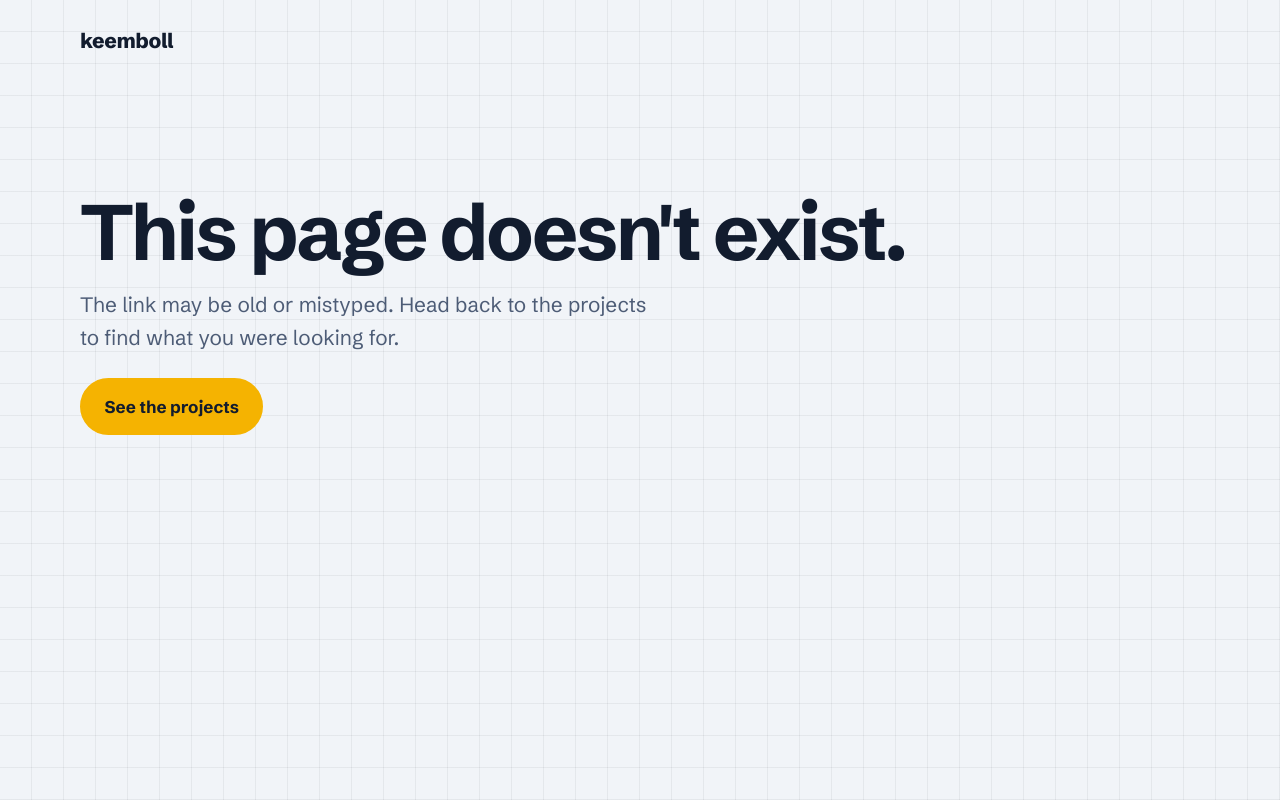
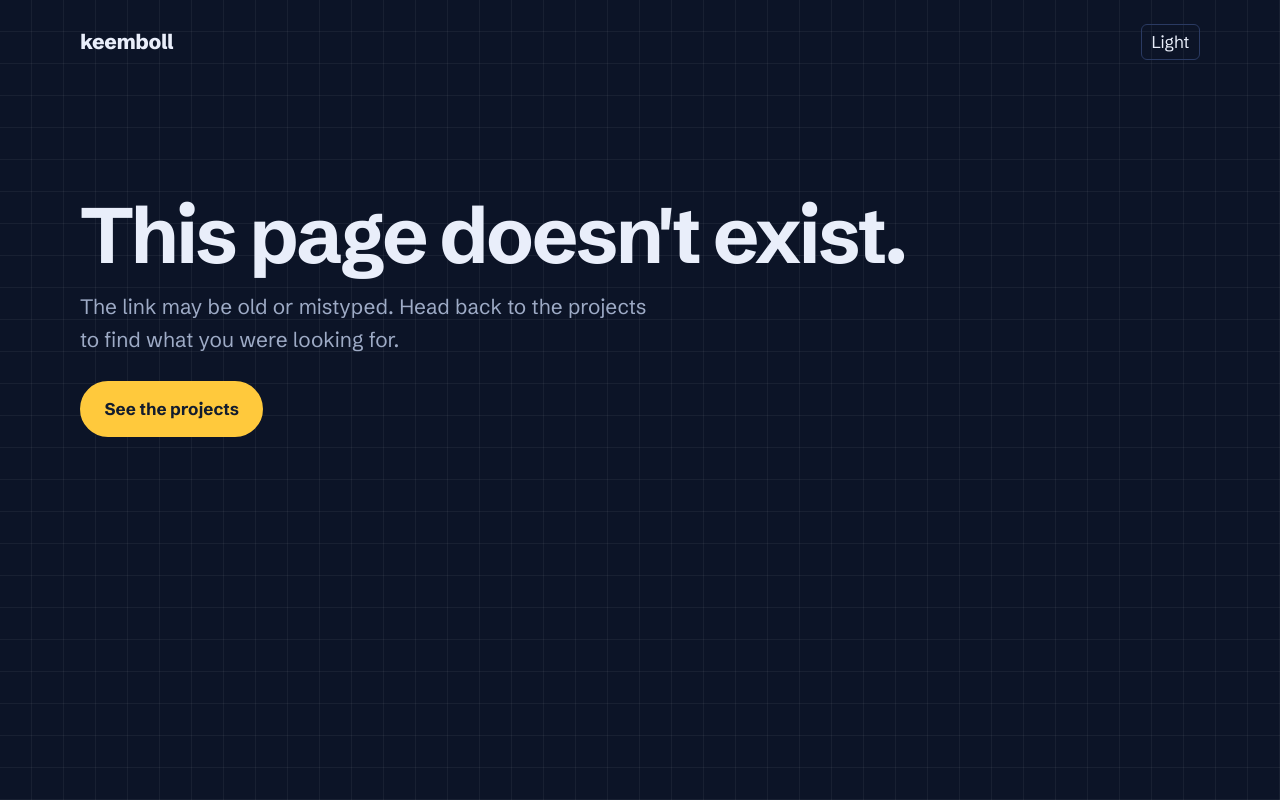
Before and after one commit to Keemboll/keemboll.github.io, a plain HTML site: page 404.html in a window 1280 px wide. Drawn offline with Linux system fonts and the light colour scheme.

Commit message:
feat: dark theme by default with a light/dark toggle button
Co-Authored-By: Claude Sonnet 5.5 <noreply@anthropic.com>

```diff
--- a/404.html
+++ b/404.html
@@ -5,7 +5,8 @@
   <meta name="viewport" content="width=device-width, initial-scale=1">
   <title>Page not found | Keemboll</title>
   <meta name="robots" content="noindex">
-  <meta name="color-scheme" content="light dark">
+  <meta name="color-scheme" content="dark light">
+  <script src="/scripts/theme.js"></script>
   <link rel="icon" href="/assets/favicon.svg" type="image/svg+xml">
   <link rel="stylesheet" href="/styles/style.css">
 </head>
@@ -13,6 +14,7 @@
   <div class="wrap">
     <header class="site-header">
       <a class="brand" href="/">keemboll</a>
+      <button class="theme-toggle" type="button" aria-label="Switch theme"></button>
     </header>
     <main class="lost">
       <h1>This page doesn't exist.</h1>
--- /dev/null
+++ b/scripts/theme.js
@@ -0,0 +1,23 @@
+/* Dark is the default; the choice is remembered in localStorage. */
+(function () {
+  "use strict";
+  var root = document.documentElement;
+  var saved;
+  try { saved = localStorage.getItem("theme"); } catch (e) {}
+  root.setAttribute("data-theme", saved === "light" ? "light" : "dark");
+
+  document.addEventListener("DOMContentLoaded", function () {
+    var btn = document.querySelector(".theme-toggle");
+    if (!btn) return;
+    function label() {
+      btn.textContent = root.getAttribute("data-theme") === "dark" ? "Light" : "Dark";
+    }
+    label();
+    btn.addEventListener("click", function () {
+      var next = root.getAttribute("data-theme") === "dark" ? "light" : "dark";
+      root.setAttribute("data-theme", next);
+      try { localStorage.setItem("theme", next); } catch (e) {}
+      label();
+    });
+  });
+})();
--- a/styles/style.css
+++ b/styles/style.css
@@ -24,17 +24,17 @@
 }
 
 :root {
-  color-scheme: light dark;
+  color-scheme: dark;
 
-  --paper: #f1f4f8;
-  --grid: rgba(18, 28, 46, 0.06);
-  --card: #ffffff;
-  --ink: #121c2e;
-  --muted: #4d5c76;
-  --line: #c3cddd;
-  --cobalt: #2446e8;
-  --cobalt-soft: rgba(36, 70, 232, 0.1);
-  --marigold: #f5b301;
+  --paper: #0c1427;
+  --grid: rgba(255, 255, 255, 0.05);
+  --card: #121d38;
+  --ink: #e9eefa;
+  --muted: #9eabc6;
+  --line: #2a3a62;
+  --cobalt: #8aa0ff;
+  --cobalt-soft: rgba(138, 160, 255, 0.14);
+  --marigold: #ffc93c;
   --on-marigold: #121c2e;
 
   --sans: "Schibsted Grotesk", ui-sans-serif, system-ui, -apple-system, "Segoe UI", sans-serif;
@@ -47,19 +47,21 @@
   --step-5: clamp(2.5rem, 6.4vw, 4.9rem);
 }
 
-@media (prefers-color-scheme: dark) {
-  :root {
-    --paper: #0c1427;
-    --grid: rgba(255, 255, 255, 0.05);
-    --card: #121d38;
-    --ink: #e9eefa;
-    --muted: #9eabc6;
-    --line: #2a3a62;
-    --cobalt: #8aa0ff;
-    --cobalt-soft: rgba(138, 160, 255, 0.14);
-    --marigold: #ffc93c;
-    --on-marigold: #121c2e;
-  }
+
+
+:root[data-theme="light"] {
+  color-scheme: light;
+
+  --paper: #f1f4f8;
+  --grid: rgba(18, 28, 46, 0.06);
+  --card: #ffffff;
+  --ink: #121c2e;
+  --muted: #4d5c76;
+  --line: #c3cddd;
+  --cobalt: #2446e8;
+  --cobalt-soft: rgba(36, 70, 232, 0.1);
+  --marigold: #f5b301;
+  --on-marigold: #121c2e;
 }
 
 *,
@@ -568,3 +570,17 @@ a:hover {
     opacity: 1;
   }
 }
+
+.theme-toggle {
+  font: inherit;
+  color: var(--ink);
+  background: none;
+  border: 1px solid var(--line);
+  border-radius: 6px;
+  padding: 0.2rem 0.6rem;
+  cursor: pointer;
+}
+
+.theme-toggle:hover {
+  border-color: var(--cobalt);
+}
```
Also changed, not shown: index.html (+3 -1 lines).
